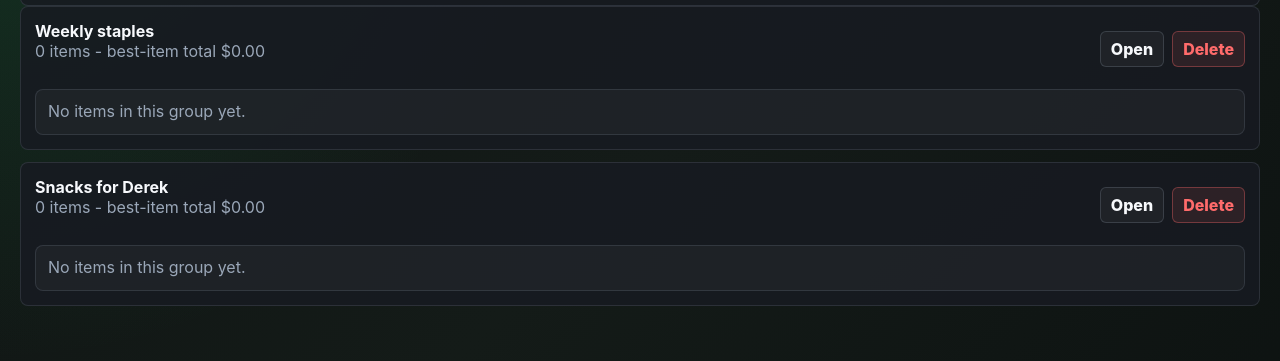
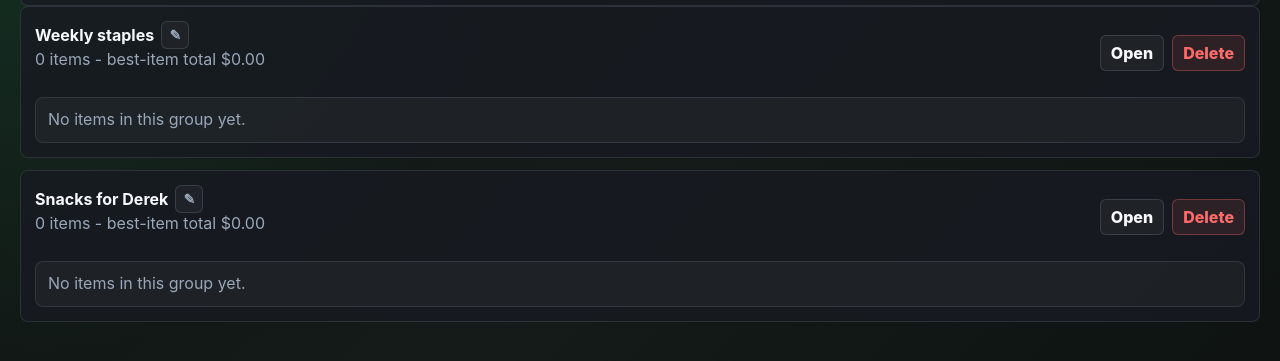
Before and after one commit to ajth-work/binocart, a plain HTML site: page list.html in a window 1280 px wide. Shown: the part 183-544 px from the top of the page. Drawn offline with Linux system fonts and the light colour scheme.

Commit message:
Add list rename controls

```diff
--- a/pages.js
+++ b/pages.js
@@ -99,6 +99,17 @@ function deleteGroup(groupId) {
   renderCurrentPage();
 }
 
+function renameGroup(groupId) {
+  const group = profile.groups.find((item) => item.id === groupId);
+  if (!group) return;
+  const nextName = window.prompt("Rename list", group.name)?.trim();
+  if (!nextName || nextName === group.name) return;
+
+  group.name = nextName;
+  saveProfile();
+  renderCurrentPage();
+}
+
 function addProductToActiveGroup(product) {
   const group = profile.groups.find((item) => item.id === profile.activeGroupId) || profile.groups[0];
   if (!group.items.some((item) => item.upc === product.upc)) group.items.push(product);
@@ -136,7 +147,10 @@ function renderGroups() {
       <article class="group-card">
         <header>
           <div>
-            <h3>${group.name}</h3>
+            <div class="group-title-row">
+              <h3>${group.name}</h3>
+              <button class="icon-edit-btn" type="button" data-rename-group="${group.id}" aria-label="Rename ${group.name}" title="Rename list">&#9998;</button>
+            </div>
             <p class="subtle">${basketLabel(group.items.length)} - best-item total ${money(total)}</p>
           </div>
           <div class="card-actions">
@@ -202,7 +216,9 @@ function handleProductAction(event) {
 }
 
 function handleGroupAction(event) {
+  const renameButton = event.target.closest("[data-rename-group]");
   const deleteButton = event.target.closest("[data-delete-group]");
+  if (renameButton) renameGroup(renameButton.dataset.renameGroup);
   if (deleteButton) deleteGroup(deleteButton.dataset.deleteGroup);
 }
 
--- a/styles.css
+++ b/styles.css
@@ -678,6 +678,37 @@ h3 {
   align-items: center;
 }
 
+.group-title-row {
+  display: flex;
+  align-items: center;
+  gap: 7px;
+  min-width: 0;
+}
+
+.group-title-row h3 {
+  min-width: 0;
+  overflow-wrap: anywhere;
+}
+
+.icon-edit-btn {
+  display: inline-grid;
+  place-items: center;
+  width: 28px;
+  height: 28px;
+  flex: 0 0 auto;
+  border: 1px solid rgba(154, 167, 184, 0.2);
+  border-radius: 6px;
+  background: rgba(255, 255, 255, 0.04);
+  color: var(--muted);
+  font-size: 0.86rem;
+  font-weight: 900;
+}
+
+.icon-edit-btn:hover {
+  border-color: rgba(46, 204, 113, 0.45);
+  color: var(--green);
+}
+
 .history-product {
   display: flex;
   gap: 12px;
```
Also changed, not shown: app.js (+22 -1 lines).
